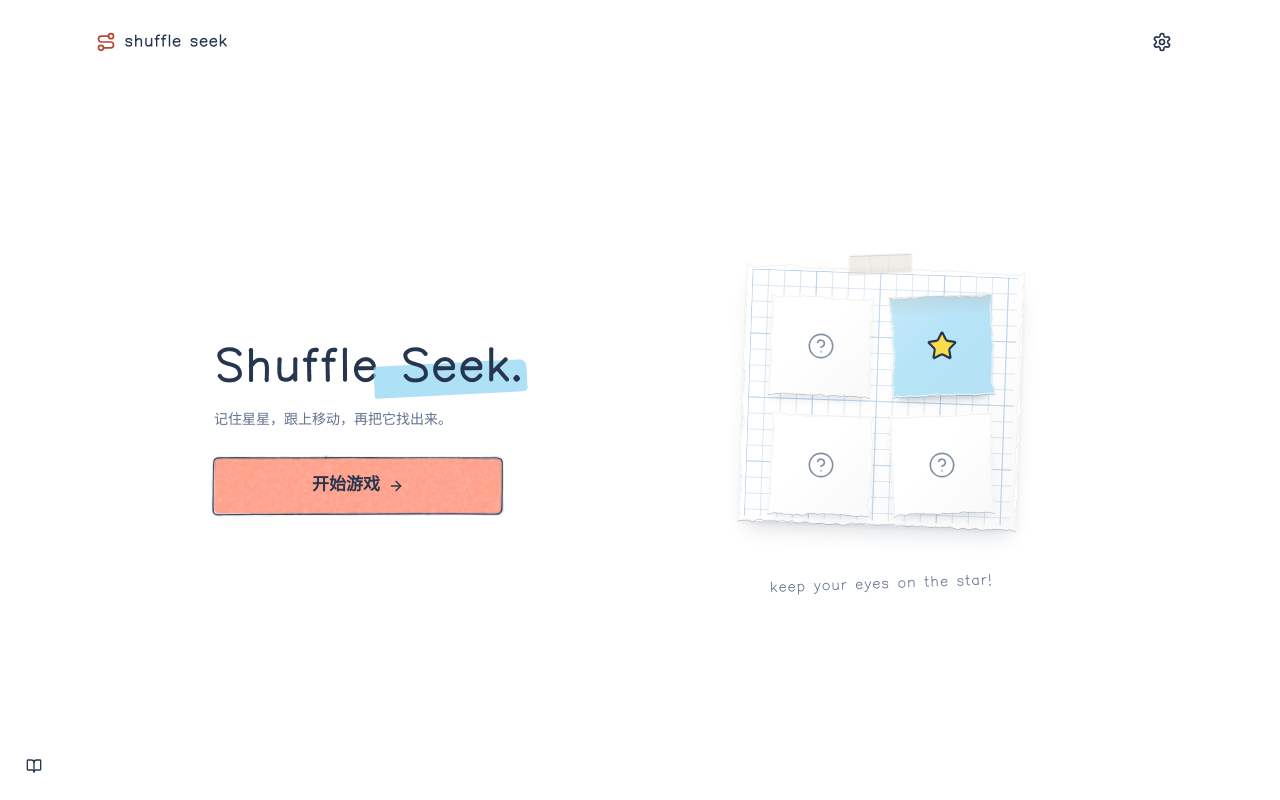
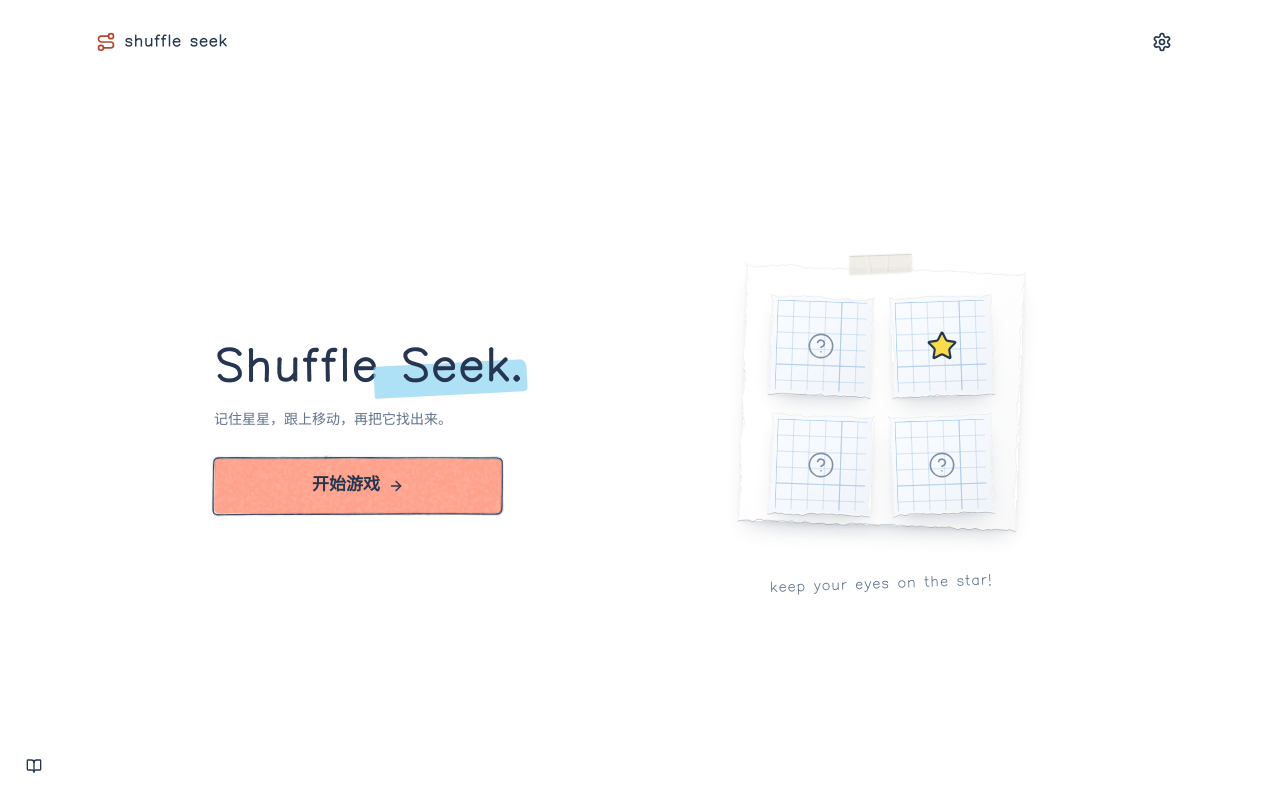
Before and after one commit to Moewerry/shuffle-seek-game, a React (Vite) app: page / in a window 1280 px wide. Built offline with nearby package versions, Linux system fonts and the light colour scheme.

Commit message:
fix: 调整首页白色底纸与蓝色方格盲盒

```diff
--- a/src/components/home/HomeArtwork.tsx
+++ b/src/components/home/HomeArtwork.tsx
@@ -4,10 +4,10 @@ import { Paper } from '../ui/paper'
 export function HomeArtwork() {
   return <div className="home-artwork" aria-hidden="true">
     <div className="home-art-stack">
-      <Paper stock="check" rules="none" edge="deckle" tilt={-2} className="home-art-backing" seed="home-backing" />
-      <Paper stock="paper" rules="graph" edge="torn" tape="top" tilt={2} className="home-art-sheet" seed="home-grid">
+      <Paper stock="paper" rules="none" edge="deckle" tilt={-2} className="home-art-backing" seed="home-backing" />
+      <Paper stock="paper" rules="none" edge="torn" tape="top" tilt={2} className="home-art-sheet" seed="home-grid">
         <div className="grid size-full grid-cols-2 gap-[8%] p-[10%]">
-          {[false, true, false, false].map((target, index) => <Paper key={index} stock={target ? 'sticky-yellow' : 'card'} edge="deckle" tilt={index % 2 ? -4 : 3} className="grid aspect-square place-items-center" seed={`home-box-${index}`}>
+          {[false, true, false, false].map((target, index) => <Paper key={index} stock="graph" rules="graph" edge="deckle" tilt={index % 2 ? -4 : 3} className="grid aspect-square place-items-center" seed={`home-box-${index}`}>
             {target ? <Star className="size-8 fill-[#f8dc4c] text-ink" strokeWidth={1.6} /> : <HelpCircle className="size-7 text-pencil" strokeWidth={1.4} />}
           </Paper>)}
         </div>
```
